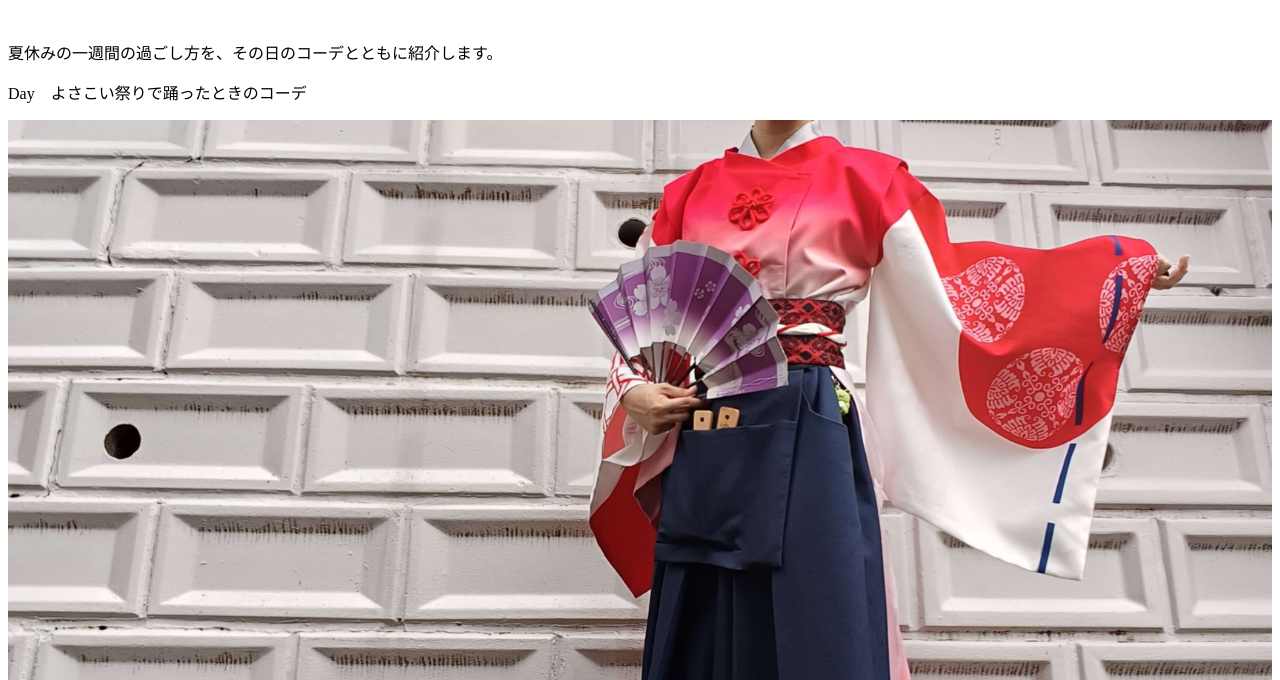
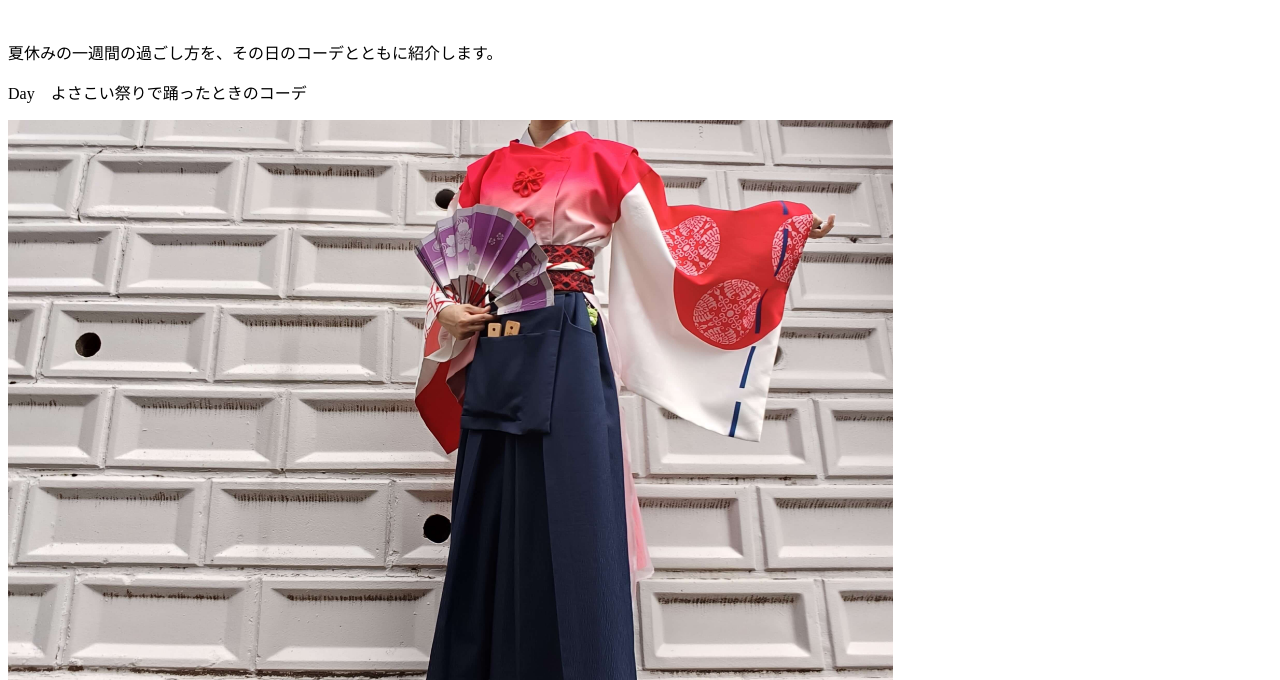
Before and after one commit to 24N3068/firstpage, a plain HTML site: page index.html in a window 1280 px wide. Shown: the part 120-800 px from the top of the page. Drawn offline with Linux system fonts and the light colour scheme.

Commit message:
size
size

```diff
--- a/css/style.css
+++ b/css/style.css
@@ -1,11 +1,10 @@
 @charset "utf-8";
 .img{
     display: flex;
-    max-width: 100%;
     text-align: center;
 }
 .img img{
-    max-width: 100%;
+    max-width: 70%;
     height: auto;
 }
 
```
